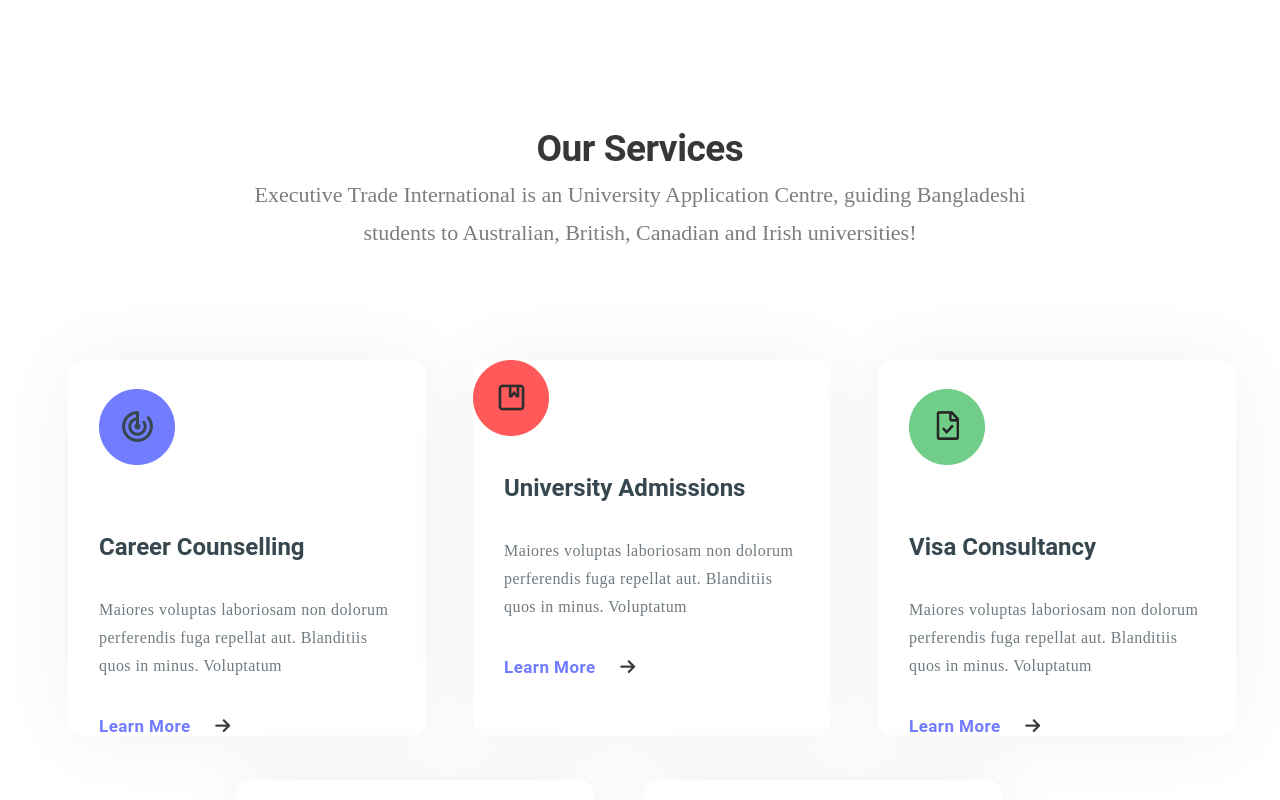
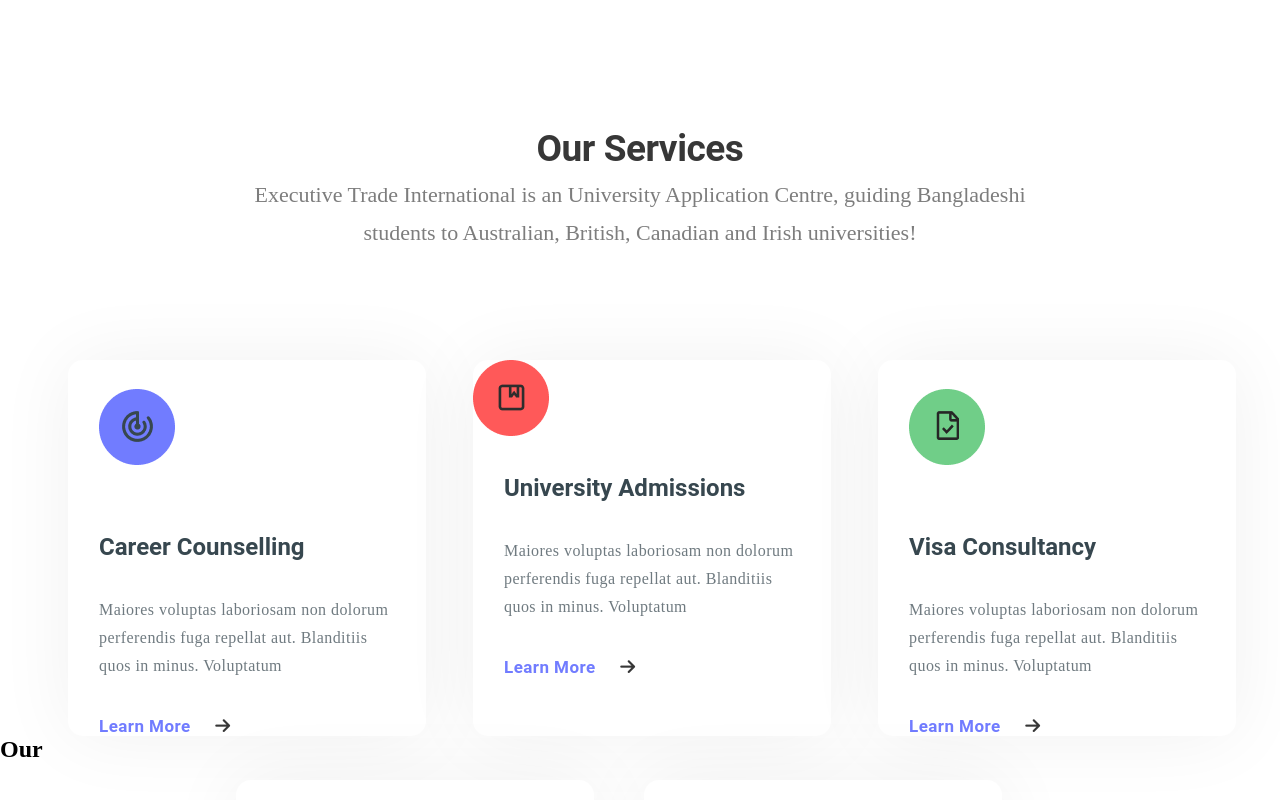
Before and after one commit to oxygen-001/Executive-OXY-Y-I, a plain HTML site: page index.html in a window 1280 px wide. Shown: the top 800 px of the page. Drawn offline with Linux system fonts and the light colour scheme.

Commit message:
first commit

```diff
--- a/index.html
+++ b/index.html
@@ -58,7 +58,7 @@
     </section>
 
     <div class="box">
-
+        <h2>Our</h2>
     </div>
 
 
```
